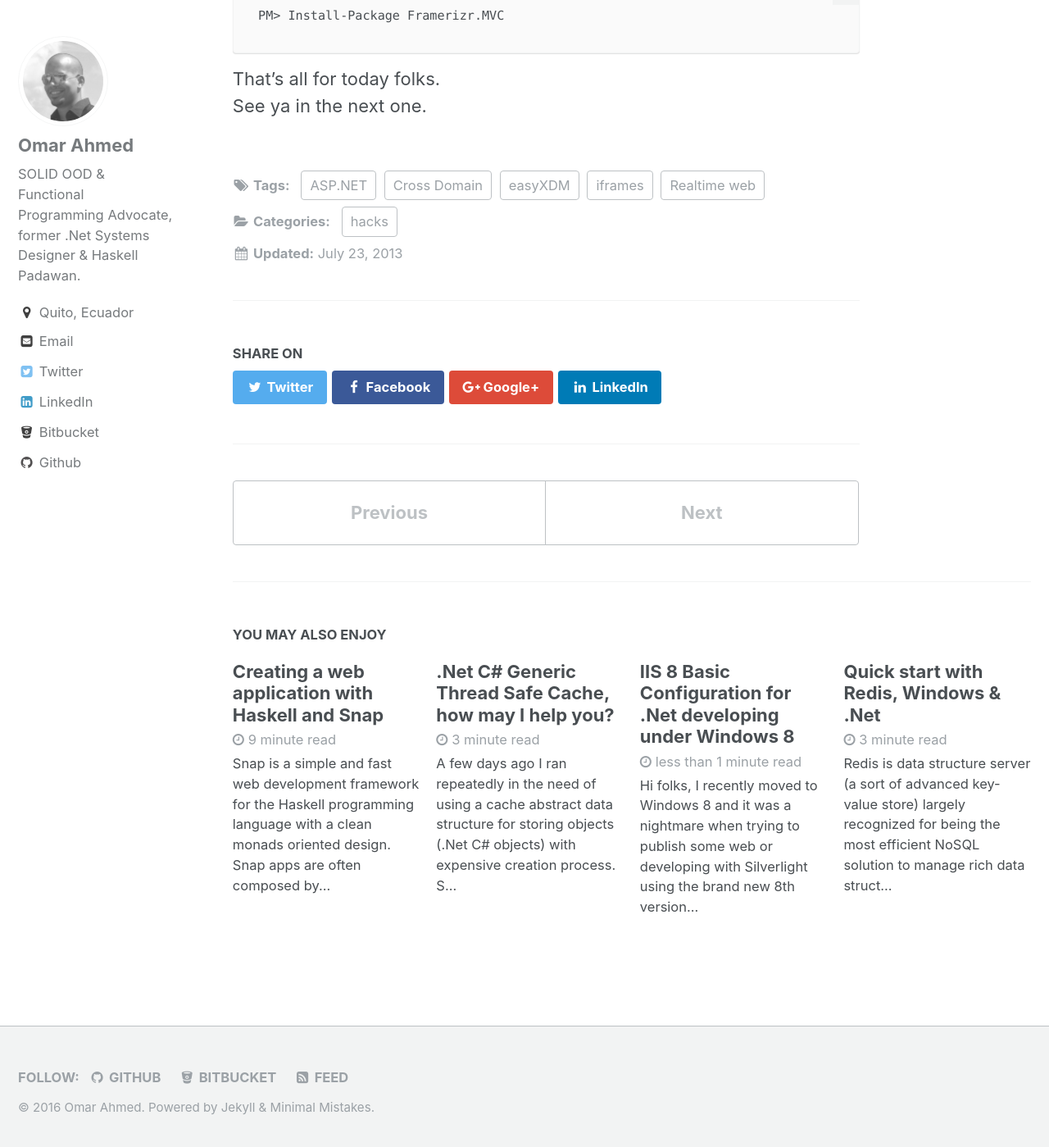
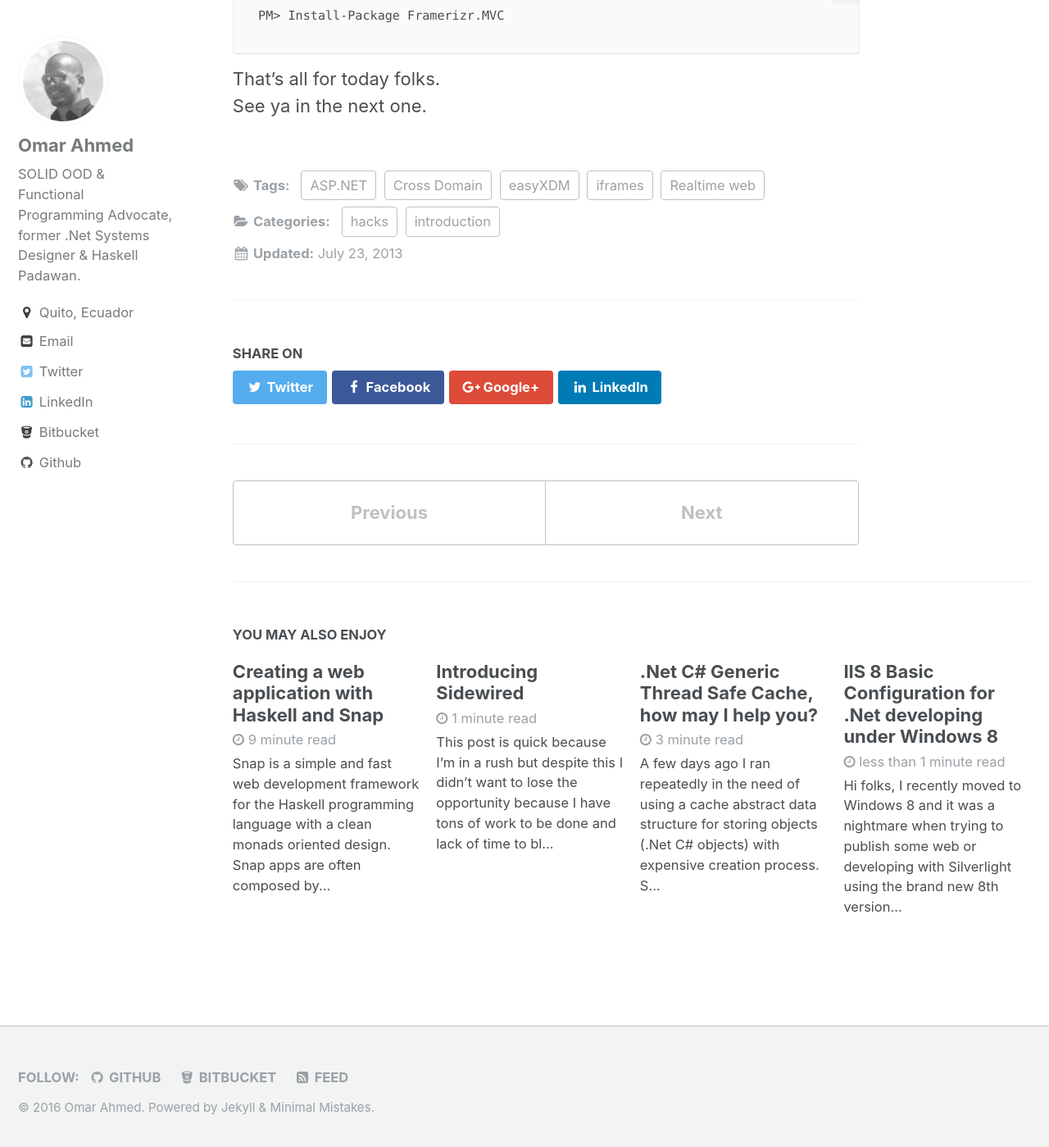
Before and after one commit to nebtrx/nebtrx.github.io, a Jekyll site: the page built from _posts/2013-07-23-introducing-framerizr.md, in a window 1280 px wide and 1400 px high, scrolled down 3044 px. Shown: the whole window at 82% size. Built offline with Jekyll 4.4.1, drawn with Linux system fonts in a browser that asks for light colours; some of the changed lines change nothing that is shown.

Commit message:
Add sidewired post

```diff
--- a/_posts/2013-07-23-introducing-framerizr.md
+++ b/_posts/2013-07-23-introducing-framerizr.md
@@ -1,6 +1,7 @@
 ---
 title: Introducing Framerizr
 categories:
+- introduction
 - hacks
 tags:
 - ASP.NET
--- /dev/null
+++ b/_posts/2013-09-01-introducing-sidewired.md
@@ -0,0 +1,16 @@
+---
+title: Introducing Sidewired
+categories:
+- introduction
+tags:
+- Player
+- Sidewired
+- Silverlight
+---
+This post is quick because I'm in a rush but despite this I didn't want to lose the opportunity because I have tons of work to be done and lack of time to blogging. Right now I'm working in a custom Silverlight Player based on the [Silverlight Media Platform: Player Framework](http://smf.codeplex.com/ "Silverlight Media Platform: Player Framework ") (SMPPF) and I decided to release part of the involved code as a side package called Sidewired which may result very useful for those lazy developers aiming to exploit all the advantages of SMPPF(chapters, timeline markers, ads, captions, etc.), without having to code a way in to inject all the available media content into the player. Turns out that those who had play with SMPPF knows very well the lack of usability of the actual API used to provide the media content to the player through the Silverlight HTML Object.
+
+So, I don’t delay this anymore, and as good developers knows, there is no evil in reusing, so I’ll beg the pardon of all you readers but I’ll reuse the project documentation written by myself and I’m redirecting you to [Sidewired Home Site](https://bitbucket.og/nebtrx/sidewired "Sidewired Project Home")[
+](https://bitbucket.og/nebtrx/sidewired "Sidewired Project Home")
+
+I hope it result useful for those interested and you guys give it a try in spite of my informality.
+Best regards.
```
